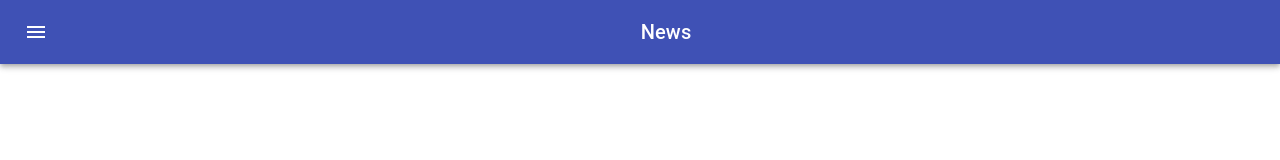
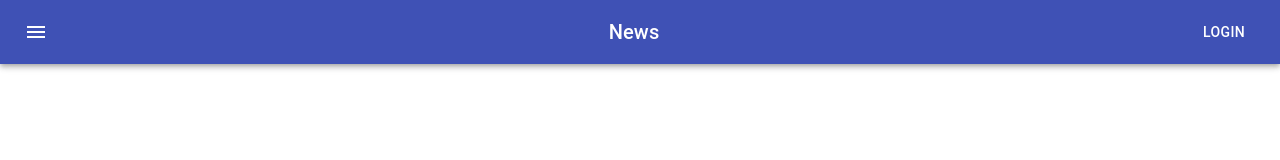
Before and after one commit to pieterh/energy-management-system, a React (Create React App) app in the folder frontend/EMS.ReactApp/: page /app/ in a window 1280 px wide. Shown: the top 160 px of the page. Built offline with nearby package versions, Linux system fonts and the light colour scheme.

Commit message:
some basic application flow

```diff
--- a/frontend/EMS.ReactApp/src/App/App.tsx
+++ b/frontend/EMS.ReactApp/src/App/App.tsx
@@ -1,19 +1,15 @@
-import React from 'react';
-import { connect } from "react-redux"
+import { Provider } from "react-redux";
+import { BrowserRouter as BrowserRouter, Route } from 'react-router-dom';
+import { store } from './store';
 
-import { createStore } from 'redux';
-import { Provider } from "react-redux";
-import { BrowserRouter as BrowserRouter, Route, Switch, Link, Redirect } from 'react-router-dom';
-import logo from './logo.svg';
 import './App.css';
-import Main from '../components/Main/Main';
+
 import AppHeader from '../components/AppHeader/AppHeader';
 import Login from '../components/Login/Login';
-import { store, RootState } from './store';
-
-import { useDispatch, useSelector } from 'react-redux';
+import Logout from '../components/Logout/Logout';
 
 function App() {
+
   return (
     <div className="App">
       <Provider store={store}>
@@ -21,6 +17,7 @@ function App() {
             <AppHeader />
             <Route path='/dashboard' render={() => (<h1>Welcome ***</h1>)}></Route>
             <Route path='/login'> <Login/> </Route>
+            <Route path='/logout'> <Logout/> </Route>
         </BrowserRouter>
       </Provider>
     </div>
--- a/frontend/EMS.ReactApp/src/App/authenticationSlice.ts
+++ b/frontend/EMS.ReactApp/src/App/authenticationSlice.ts
@@ -1,4 +1,7 @@
 import { createAsyncThunk, createSlice, PayloadAction } from '@reduxjs/toolkit';
+
+import { RootState, AppThunk } from '../App/store';
+
 import { login, logout } from './authenticationAPI';
 
 export interface LoginState {
@@ -72,4 +75,7 @@ export const authenticationSlice = createSlice({
 
 export const { increment } = authenticationSlice.actions;
 
+export const isLoggedIn = (state: RootState) => state.authentication.state == 'logged_in';
+
+
 export default authenticationSlice.reducer;
--- a/frontend/EMS.ReactApp/src/components/AppHeader/AppHeader.tsx
+++ b/frontend/EMS.ReactApp/src/components/AppHeader/AppHeader.tsx
@@ -1,6 +1,7 @@
 
-import React from 'react';
+import React, { MouseEventHandler } from 'react';
 import { Provider } from "react-redux";
+import { useLocation, useHistory } from 'react-router-dom';
 import { makeStyles, Theme } from '@material-ui/core/styles';
 import AppBar from '@material-ui/core/AppBar';
 import Toolbar from '@material-ui/core/Toolbar';
@@ -12,6 +13,10 @@ import Button from '@material-ui/core/Button';
 import green from "@material-ui/core/colors/green";
 
 import { store, RootState } from '../../App/store';
+
+import { useAppSelector, useAppDispatch } from '../../App/hooks';
+
+import { isLoggedIn } from '../../App/authenticationSlice';
 
 interface IAppHeaderProps {
 }
@@ -40,6 +45,21 @@ const useStyles = makeStyles((theme: Theme) =>({
 
 export function AppHeader(){
     const classes = useStyles();
+    const location = useLocation();
+    const history = useHistory();
+
+    const loggedIn = useAppSelector(isLoggedIn);
+    const showLoginButton = !loggedIn && location.pathname != '/login' && location.pathname != '/logout';
+    const showLogoutButton = loggedIn && location.pathname != '/login' && location.pathname != '/logout';
+
+    function onLogoutClick(event: React.MouseEvent<HTMLButtonElement, MouseEvent>)  {
+      history.push('/logout');
+    }
+
+    function onLoginClick(event: React.MouseEvent<HTMLButtonElement, MouseEvent>)  {
+      history.push('/login');
+    }
+
     return (
         <Provider store={store}>
             <AppBar position="static">
@@ -50,12 +70,12 @@ export function AppHeader(){
                     <Typography variant="h6" className={classes.title}>
                     News
                     </Typography>
-                    {/* <div>
-                    {authentication.state == 'logged_in'} && <Button color="inherit">Logout</Button>
+                    <div>
+                    {showLogoutButton && <Button onClick={(event) => onLogoutClick(event)} color="inherit">Logout</Button> }
                     </div>
                     <div>
-                    {authentication.state == 'logged_out'} &&  <Button color="inherit">Login</Button>
-                    </div> */}
+                    {showLoginButton && <Button onClick={(event) => onLoginClick(event)}color="inherit">Login</Button> }
+                    </div>
                 </Toolbar>
             </AppBar>
         </Provider>
--- a/frontend/EMS.ReactApp/src/components/Login/Login.tsx
+++ b/frontend/EMS.ReactApp/src/components/Login/Login.tsx
@@ -1,4 +1,5 @@
 import React, { useState } from 'react';
+import { Redirect } from 'react-router-dom';
 
 import Avatar from '@material-ui/core/Avatar';
 import Box from '@material-ui/core/Box';
@@ -16,8 +17,10 @@ import LockOutlinedIcon from '@material-ui/icons/LockOutlined';
 
 import { useForm, Controller } from "react-hook-form";
 
-import { RootState, useAppDispatch } from '../../App/store';
-import { loginAsync, logoutAsync, increment } from '../../App/authenticationSlice';
+import { loginAsync, isLoggedIn } from '../../App/authenticationSlice';
+
+import { useAppSelector, useAppDispatch } from '../../App/hooks';
+
 
 import  Credits from '../Credits/Credits';
 
@@ -67,8 +70,10 @@ type FormInputs = {
 };
 
 export function Login() {
+  const loggedIn = useAppSelector(isLoggedIn);
   const dispatch = useAppDispatch()
   const classes = useStyles();
+
   const { register, handleSubmit, watch, control, reset, formState: { errors } } = useForm<FormInputs>();
 
   const [isBusy, setIsBusy] = useState(false);
@@ -76,7 +81,7 @@ export function Login() {
   async function onSubmit(data : FormInputs){
     console.log(`form -> ${JSON.stringify(data)}`);
     setIsBusy(true);
-    console.log();
+
     dispatch(loginAsync({username: data.username, secret: data.password})).then((x) =>{
       console.log("form <-");
     }).finally(() =>{
@@ -84,7 +89,7 @@ export function Login() {
       console.log("form <- finally");
     });
   }
-
+  if (loggedIn) { return (<Redirect to='/'/>); } else
   return (
     <Container component="main" maxWidth="xs">
       <CssBaseline />
@@ -156,4 +161,4 @@ export function Login() {
   )
 }
 
- export default Login;
+export default Login;
--- /dev/null
+++ b/frontend/EMS.ReactApp/src/components/Logout/Logout.tsx
@@ -0,0 +1,33 @@
+import React, { useState } from 'react';
+import { Redirect } from 'react-router-dom';
+import Container from '@material-ui/core/Container';
+import Button from '@material-ui/core/Button';
+
+import { logoutAsync, isLoggedIn } from '../../App/authenticationSlice';
+
+import { useAppSelector, useAppDispatch } from '../../App/hooks';
+
+export function Logout() {
+    const loggedIn = useAppSelector(isLoggedIn);
+    const dispatch = useAppDispatch()
+    const [isBusy, setIsBusy] = useState(false);
+
+    function onLogoutClick(event: React.MouseEvent<HTMLButtonElement, MouseEvent>)  {
+        console.log(`onLogoutClick -> `);
+        setIsBusy(true);
+        dispatch(logoutAsync()).then((x) =>{
+          console.log("onLogoutClick <-");
+        }).finally(() =>{
+          setIsBusy(false);
+          console.log("onLogoutClick <- finally");
+        });
+    }
+    if (!loggedIn) { return (<Redirect to='/'/>); } else
+    return (
+        <Container component="main" maxWidth="xs">
+        <Button onClick={(event) => onLogoutClick(event)} color="inherit">Logout</Button>
+        </Container>
+    );
+}
+
+export default Logout;
```
